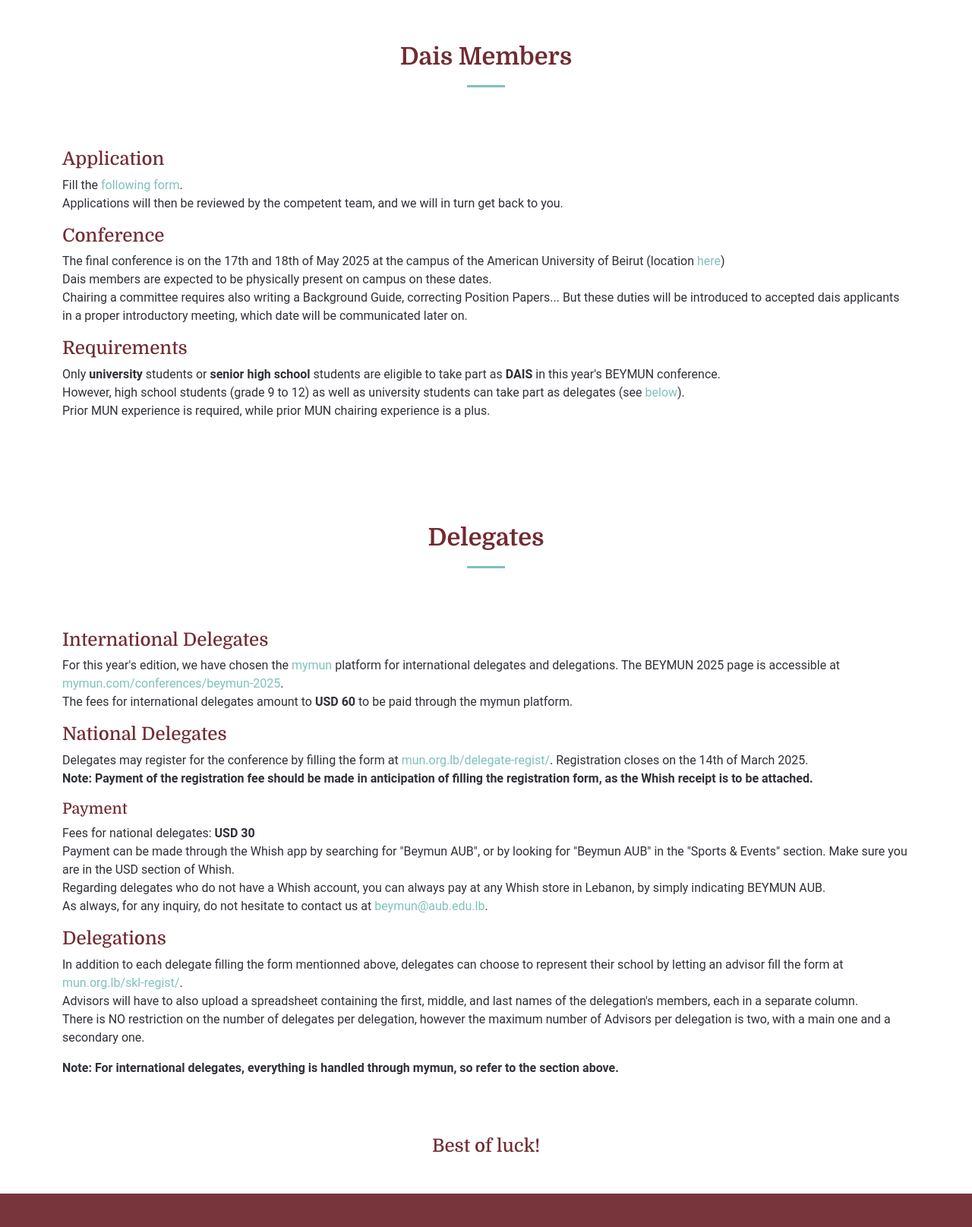
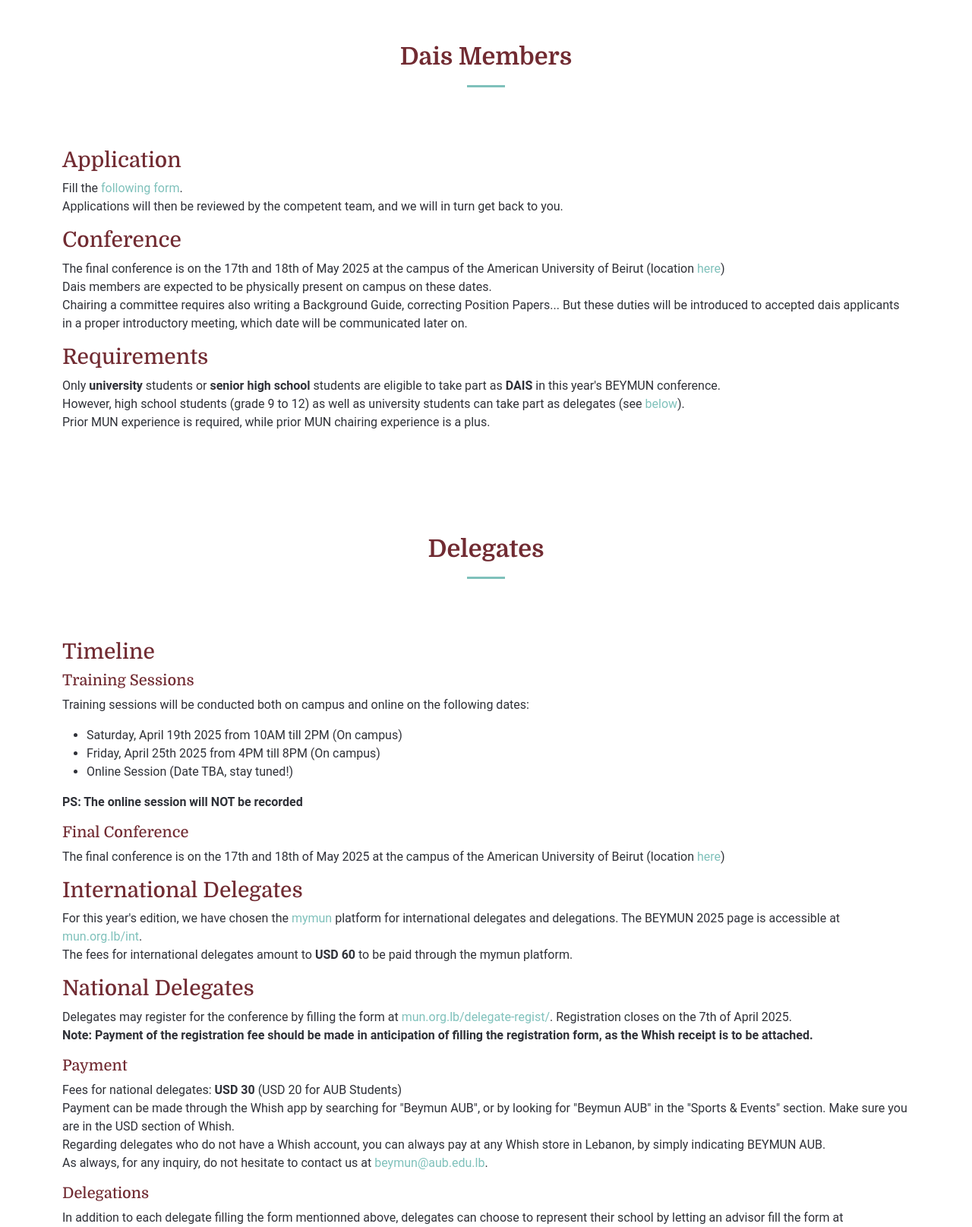
Before and after one commit to marczeenny/beymun, a Flask app: page /register/ in a window 1280 px wide. Shown: the part 328-1943 px from the top of the page at 76% size. Run offline with Flask 3, Linux system fonts and the light colour scheme; some libraries are stand-ins or nearby versions.

Commit message:
update - reine 25/2/25

```diff
--- a/app.py
+++ b/app.py
@@ -62,5 +62,9 @@
     return redirect('https://docs.google.com/forms/d/e/1FAIpQLSeQehJsIliEddOHRXlAaDBJ9CPgn_ha5zXxM_-N9vNcjbmXAg/viewform?usp=header')
 
 
+@app.route('/int/')
+def mymun():
+    return redirect('https://mymun.com/conferences/beymun-2025')
+
 if __name__ == '__main__':
     app.run(debug=True)
--- a/templates/register.html
+++ b/templates/register.html
@@ -25,13 +25,13 @@
       </div><!-- End Section Title -->
 
       <div class="container" data-aos="fade-up">
-          <h4>Application</h4>
+          <h3>Application</h3>
           <p>Fill the <a href="{{ url_for('dias_regist') }}">following form</a>.<br>Applications will then be reviewed by the competent team, and we will in turn get back to you.</p>
-          <h4>Conference</h4>
+          <h3>Conference</h3>
           <p>The final conference is on the 17th and 18th of May 2025 at the campus of the American University of Beirut (location <a href="{{ url_for('home') }}#contact">here</a>)<br>
           Dais members are expected to be physically present on campus on these dates.<br>
           Chairing a committee requires also writing a Background Guide, correcting Position Papers... But these duties will be introduced to accepted dais applicants in a proper introductory meeting, which date will be communicated later on.</p>
-          <h4>Requirements</h4>
+          <h3>Requirements</h3>
           <p>Only <strong>university</strong> students or <strong>senior high school</strong> students are eligible to take part as <strong>DAIS</strong> in this year's BEYMUN conference.<br>
               However, high school students (grade 9 to 12) as well as university students can take part as delegates (see <a href="#delegate">below</a>).<br>
           Prior MUN experience is required, while prior MUN chairing experience is a plus.</p>
@@ -47,21 +47,31 @@
       </div><!-- End Section Title -->
 
       <div class="container" data-aos="fade-up">
-          <h4>International Delegates</h4>
-          <p>For this year's edition, we have chosen the <a href="https://mymun.com">mymun</a> platform for international delegates and delegations. The BEYMUN 2025 page is accessible at <a href="https://mymun.com/conferences/beymun-2025" target="_blank">mymun.com/conferences/beymun-2025</a>.<br>
+          <h3>Timeline</h3>
+          <h5>Training Sessions</h5>
+          <p>Training sessions will be conducted both on campus and online on the following dates:</p>
+          <ul>
+              <li>Saturday, April 19th 2025 from 10AM till 2PM (On campus)</li>
+              <li>Friday, April 25th 2025 from 4PM till 8PM (On campus)</li>
+              <li>Online Session (Date TBA, stay tuned!)</li>
+          </ul>
+          <strong>PS: The online session will NOT be recorded</strong>
+          <h5 class="mt-3">Final Conference</h5>
+          <p>The final conference is on the 17th and 18th of May 2025 at the campus of the American University of Beirut (location <a href="{{ url_for('home') }}#contact">here</a>)</p>
+          <h3>International Delegates</h3>
+          <p>For this year's edition, we have chosen the <a href="https://mymun.com/conferences/beymun-2025">mymun</a> platform for international delegates and delegations. The BEYMUN 2025 page is accessible at <a href="{{ url_for('mymun') }}" target="_blank">mun.org.lb/int</a>.<br>
           The fees for international delegates amount to <strong>USD 60</strong> to be paid through the mymun platform.</p>
-          <h4>National Delegates</h4>
-          <p>Delegates may register for the conference by filling the form at <a href="{{ url_for('delegate_regist') }}">mun.org.lb{{ url_for('delegate_regist') }}</a>. Registration closes on the 14th of March 2025.<br>
+          <h3>National Delegates</h3>
+          <p>Delegates may register for the conference by filling the form at <a href="{{ url_for('delegate_regist') }}">mun.org.lb{{ url_for('delegate_regist') }}</a>. Registration closes on the 7th of April 2025.<br>
           <span style="font-weight: 700">Note: Payment of the registration fee should be made in anticipation of filling the registration form, as the Whish receipt is to be attached.</span></p>
           <h5>Payment</h5>
-          <p>Fees for national delegates: <strong>USD 30</strong><br>
+          <p>Fees for national delegates: <strong>USD 30</strong> (USD 20 for AUB Students)<br>
           Payment can be made through the Whish app by searching for "Beymun AUB", or by looking for "Beymun AUB" in the "Sports & Events" section. Make sure you are in the USD section of Whish.<br>
           Regarding delegates who do not have a Whish account, you can always pay at any Whish store in Lebanon, by simply indicating BEYMUN AUB.<br>As always, for any inquiry, do not hesitate to contact us at <a href="mailto:beymun@aub.edu.lb">beymun@aub.edu.lb</a>.</p>
-          <h4>Delegations</h4>
+          <h5>Delegations</h5>
             <p>In addition to each delegate filling the form mentionned above, delegates can choose to represent their school by letting an advisor fill the form at <a href="{{ url_for('skl_regist') }}">mun.org.lb{{ url_for('skl_regist') }}</a>.<br>
             Advisors will have to also upload a spreadsheet containing the first, middle, and last names of the delegation's members, each in a separate column.<br>
             There is NO restriction on the number of delegates per delegation, however the maximum number of Advisors per delegation is two, with a main one and a secondary one.</p>
-            <p style="font-weight: 700">Note: For international delegates, everything is handled through mymun, so refer to the section above.</p>
       </div>
     </section>
     <h4 class="sub-heading text-center mb-5">Best of luck!</h4>
```
